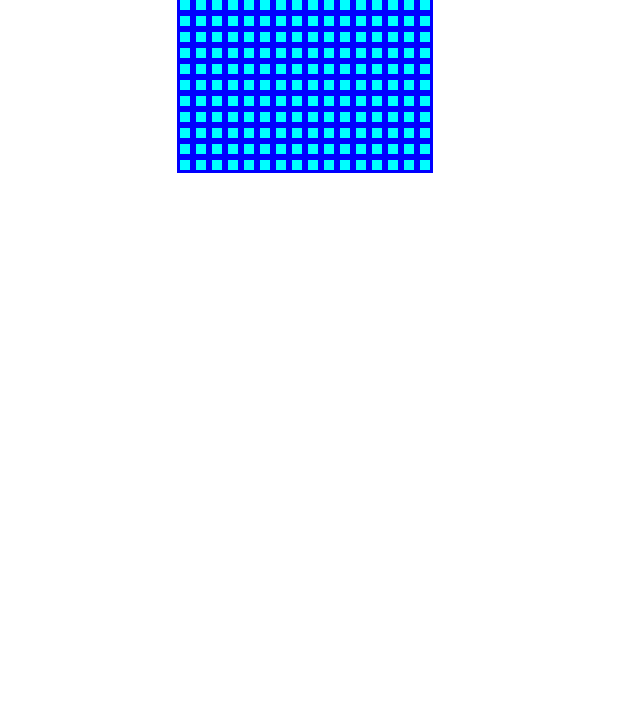
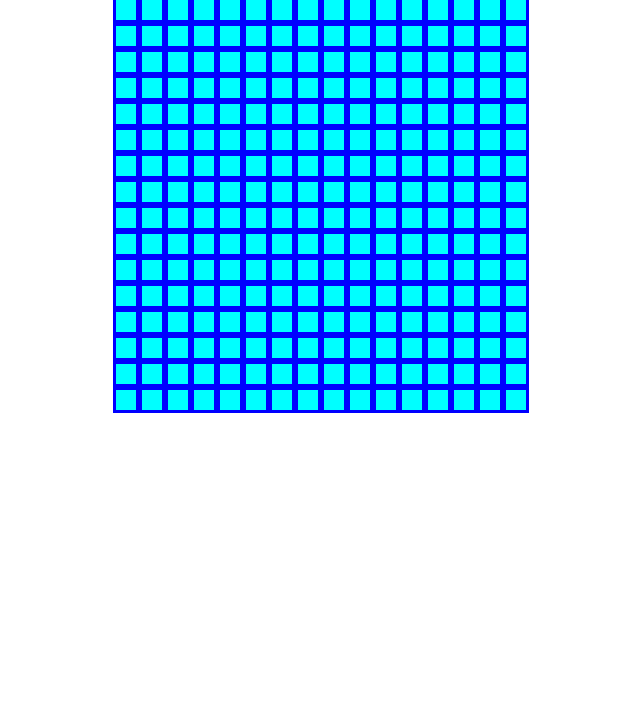
Before and after one commit to HoustonSprouse919/Project-Etch-A-Sketch, a plain HTML site: page index.html in a window 1280 px wide. Shown: the part 91-800 px from the top of the page, without its empty margins (399-1039 px from the left). Drawn offline with Linux system fonts and the light colour scheme.

Commit message:
hover for each div!

```diff
--- a/index.html
+++ b/index.html
@@ -9,6 +9,7 @@
         <link rel="stylesheet" href="styles.css">
     </head>
     <body>
+        <h1>Grid Thing!</h1>
         <div id="container"></div>
       </body>
       <script src="js-file.js"></script>
--- a/js-file.js
+++ b/js-file.js
@@ -11,9 +11,16 @@ content.classList.add('content');
 content.textContent = '';
 content.style.color = 'blue';
 content.style.border = 'solid';
-content.style.width = "10px"
-content.style.height = "10px"
+content.style.width = "20px"
+content.style.height = "20px"
+content.addEventListener('mouseover', mouseOver);
+
 container.appendChild(content);
 }
 }
 createGird(16);
+
+function mouseOver(){
+console.log("working")
+
+}
--- a/styles.css
+++ b/styles.css
@@ -1,10 +1,9 @@
 body{
     display: inline-block;
     text-align: center;
-    margin-left: 45%;
+    margin-left: 40%;
 }
 #container{
     background-color: aqua;
     display: grid;
-    width: 960;
 }
```
